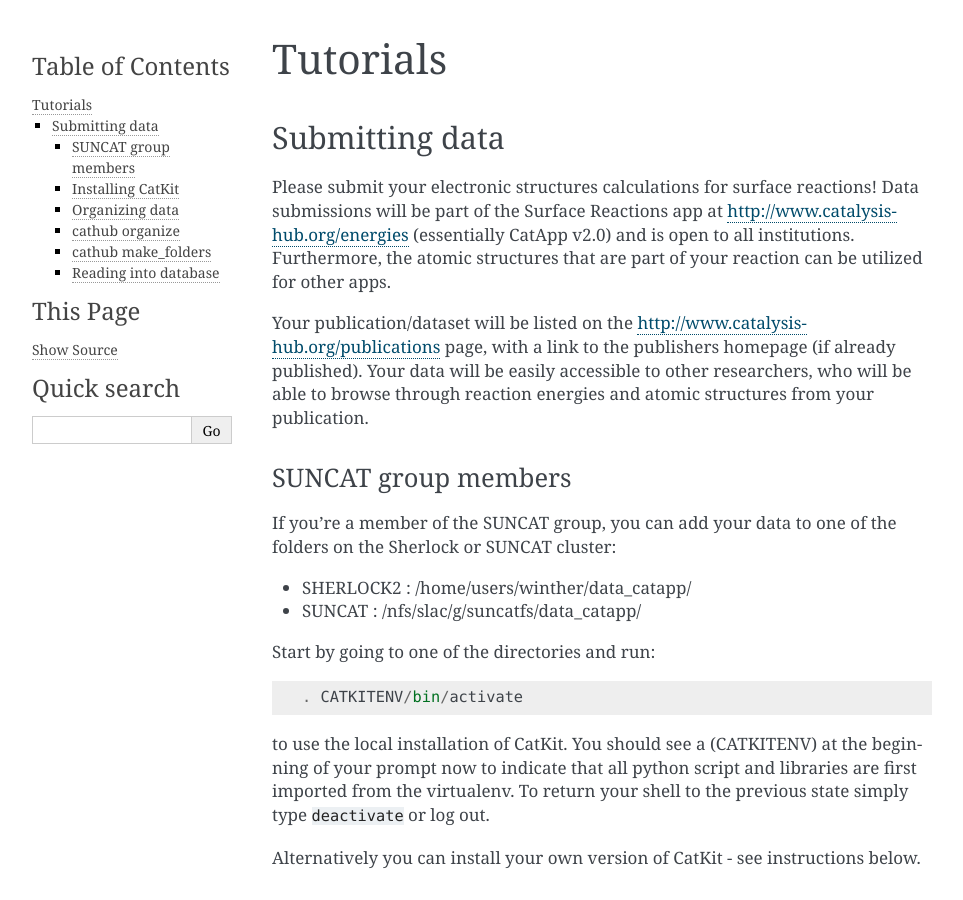
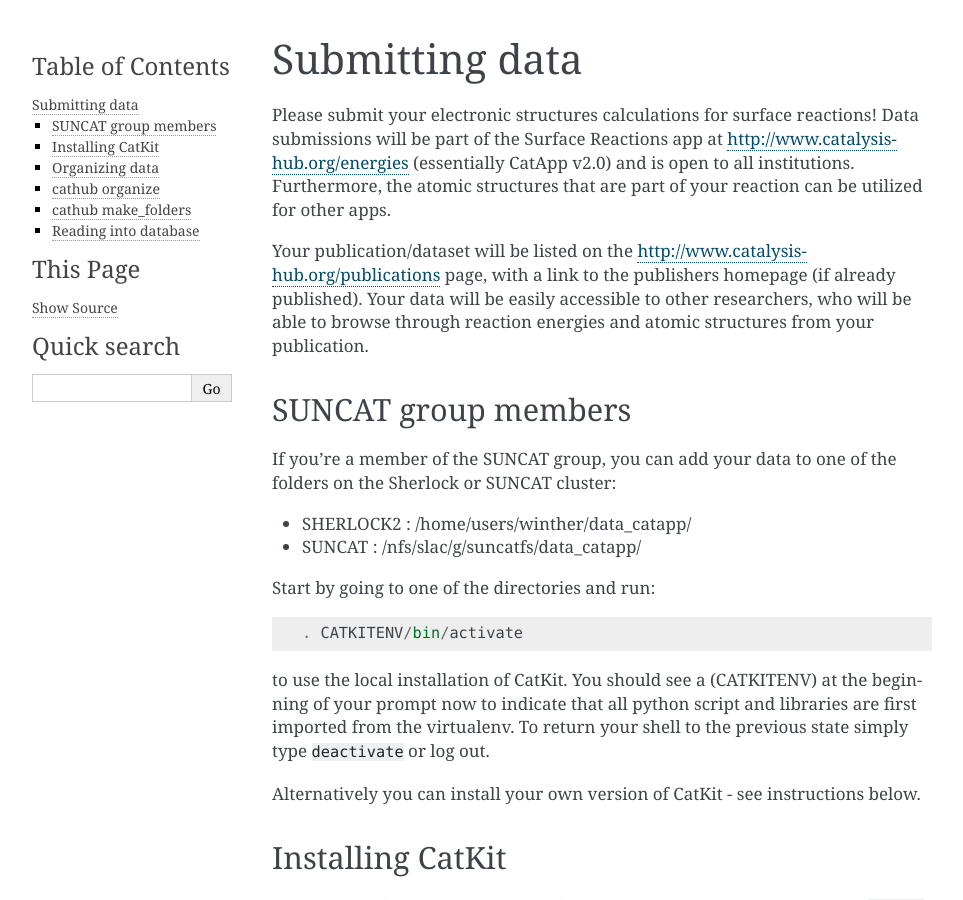
Before and after one commit to SUNCAT-Center/CatalysisHubBackend, a Sphinx documentation site: the page built from docs/source/tutorials/upload.rst, in a window 1280 px wide and 900 px high. Shown: the whole window, without its empty margins (148-1111 px from the left). Built offline with Sphinx 7.4.7, drawn with Linux system fonts in a browser that asks for light colours; pages that are not in the unit, such as notebooks, are missing from menus.

Commit message:
undo latest commit

```diff
--- a/docs/source/tutorials/index.rst
+++ b/docs/source/tutorials/index.rst
@@ -1,3 +1,6 @@
+Tutorials
+=========
+
 Searching for reaction energies
 --------------------------------
 
--- a/docs/source/tutorials/upload.rst
+++ b/docs/source/tutorials/upload.rst
@@ -1,6 +1,3 @@
-Tutorials
-=========
-
 Submitting data
 ---------------
 
```
